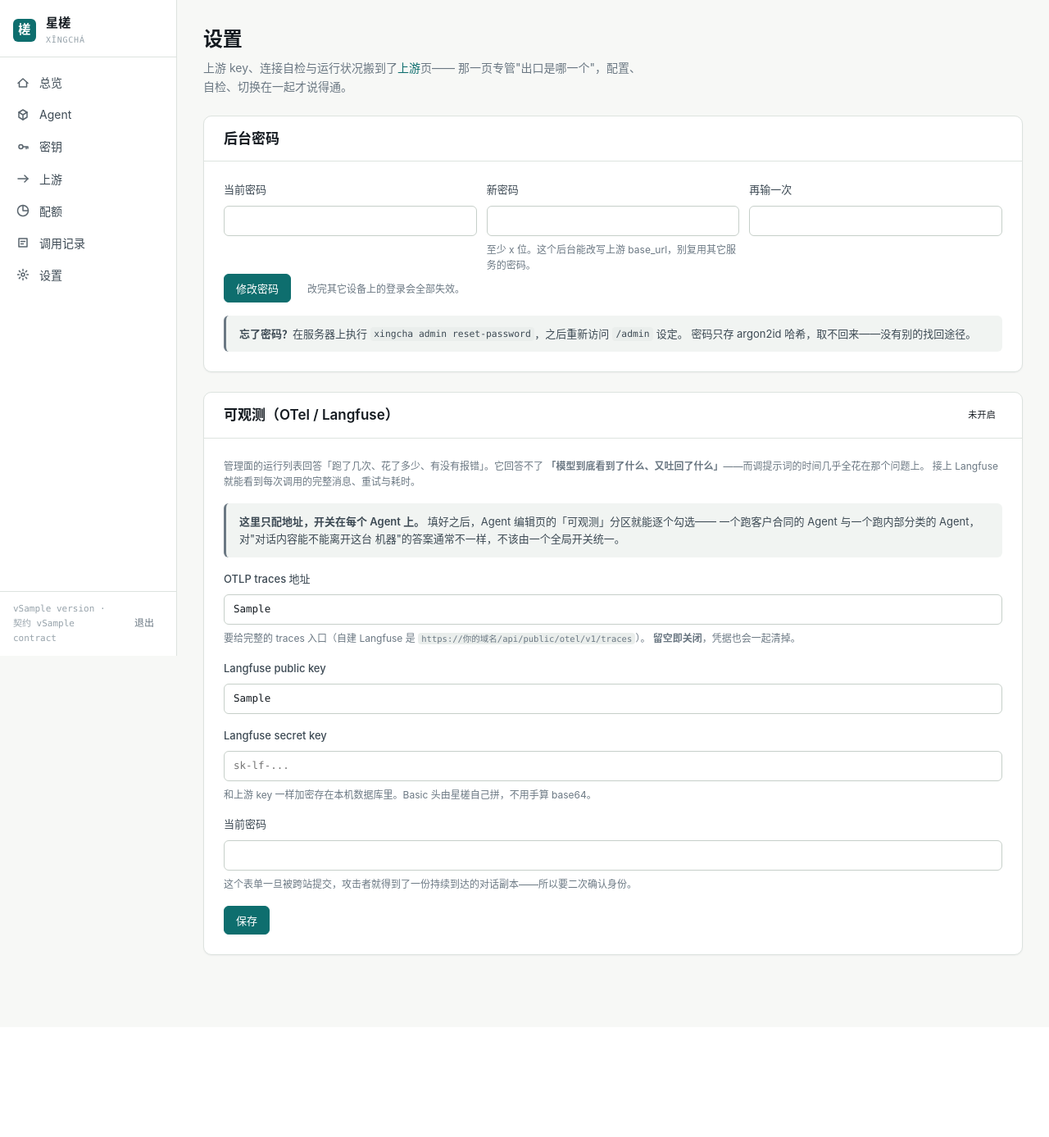
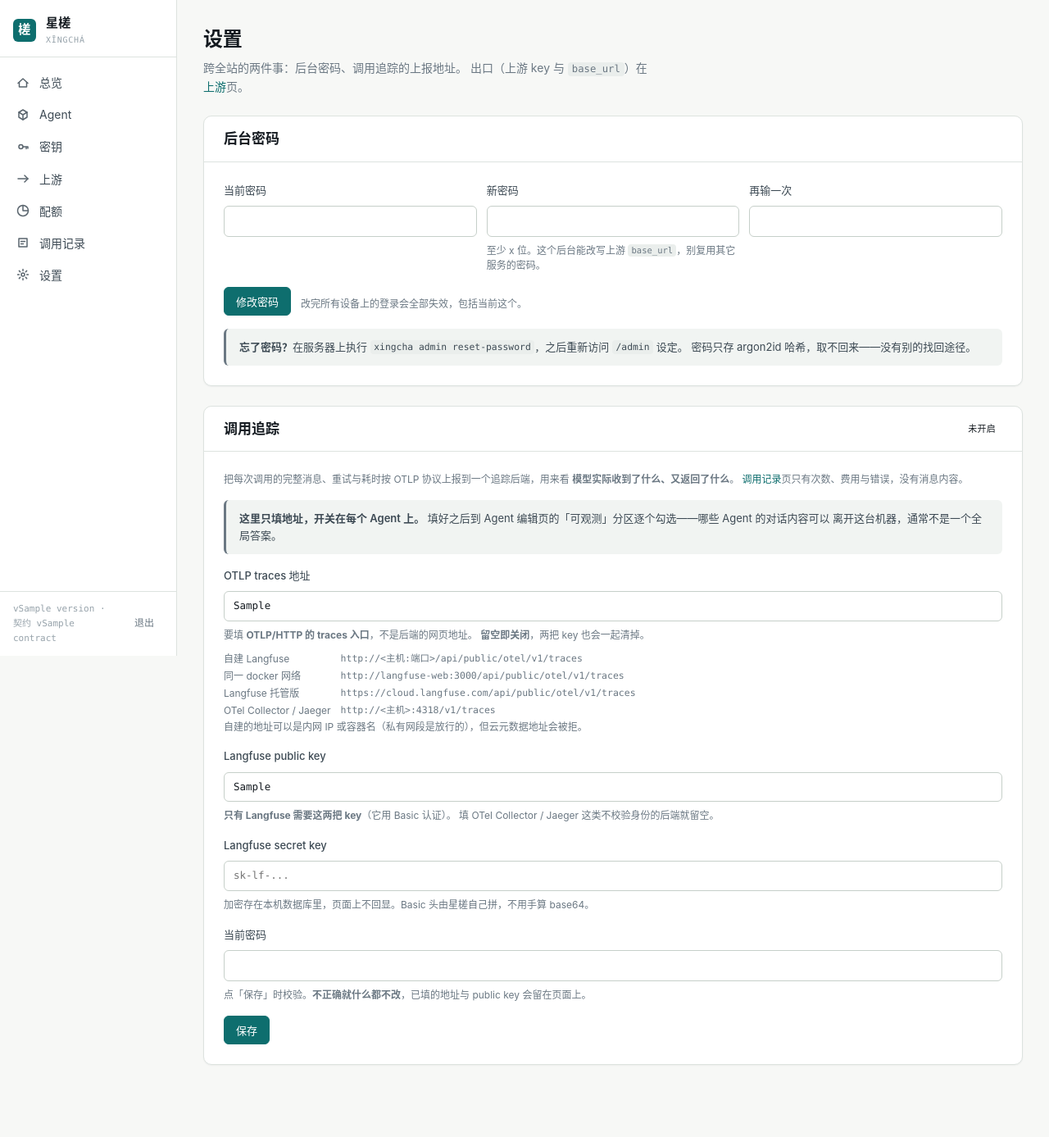
Before and after one commit to yuanqimanong/xingcha, a FastAPI app: template src/xingcha/web/templates/settings.html in a window 1280 px wide. Shown: the whole page at 82% size. Before the commit the page ends 1166 px from the top, so only its background shows below. Run offline with FastAPI, Linux system fonts and the light colour scheme; the template is opened without the code that fills it: most values are stand-ins (such as "Sample title", 1, 10 or a date in 2020).

Commit message:
设置页：文案改成指导填写 · 校验失败就地回显
三处，都来自用户在真实使用中提的问题。

1. **OTLP 地址不知道自部署该怎么填。** 占位符原先只有 cloud.langfuse.com，
   而自部署才是主要场景。现在给出四种可照抄的形态（自建 Langfuse、同一 docker
   网络的容器名、托管版、OTel Collector/Jaeger 的 4318），并说清要填的是
   **OTLP/HTTP 的 traces 入口**而不是后端的网页地址——那正是最容易填错的地方。

   同时把"两把 key 只有 Langfuse 需要"写出来。这与 load_tracing 的实际行为一致
   （`if public_key and secret_key else None`），此前页面没说，于是填 Collector 的
   人不知道可以留空。补了一条测试钉住这个对齐。

2. **"当前密码"什么时候校验说不清。** 它本来就是提交时校验、不对则一个字节不改，
   但页面没写，看起来像某种独立的前置验证。现在字段上直接说"点保存时校验"。

   顺带修掉一个真缺陷：校验失败原先抛 Denied → 跳独立错误页，**用户填的地址与两把
   key 全丢**。而"密码错"正是这个表单最常见的失败。现在失败就地回显这一页，保留
   已填的地址与 public key，**secret key 从不回显**（回显就是把它写进 HTML）。
   改密码表单同理（三个字段全是密码，跳走等于全部重填）。

   三条现有断言从 403 改成 200 —— 安全上等价（都在写库前拒了），断言的实质从
   状态码换成"没改成任何东西 + 原因看得见"。

3. **去掉叙述实现过程的文案。** 设置页曾经用整段话解释"上游 key 为什么搬去了上游
   页"、"运行列表回答不了什么问题"。那些句子对着屏幕的人一个决定都帮不上，而且会
   过期——读到的人无从判断"搬"是昨天还是半年前的事。换成这一页管什么、那一页在
   哪里。新增一条测试拦住这类文案回来。

另外把「修改密码」按钮移到整行下面自己一行：塞进某个字段的控件行时它会落在邻居那条
说明文字的高度上，看起来像属于那个字段的动作。

712 passed · 浏览器 48 passed。

Co-Authored-By: Claude Opus 5 <noreply@anthropic.com>

```diff
--- a/src/xingcha/web/routes.py
+++ b/src/xingcha/web/routes.py
@@ -629,9 +629,21 @@ async def logs_page(request: Request) -> Response:
 # =============================================================================
 
 
-@router.get("/settings")
-async def settings_page(request: Request) -> Response:
-    await require_admin(request)
+async def _settings_ctx(
+    request: Request,
+    *,
+    password_error: str | None = None,
+    trace_error: str | None = None,
+    trace_form: Any = None,
+) -> dict[str, Any]:
+    """设置页的模板上下文。
+
+    抽出来是为了让 POST 失败时能**就地回显**：密码填错的时候直接渲染这一页，
+    保留已经填好的地址与 public key，而不是跳到一个独立的错误页。
+
+    此前是后者，代价很具体：改可观测配置要填地址 + 两把 key + 密码，密码错一次
+    就全部重填一遍。而"密码错"恰恰是这个表单最常见的失败。
+    """
     state = request.app.state.xc
 
     async with state.sessionmaker() as s:
@@ -644,33 +656,43 @@ async def settings_page(request: Request) -> Response:
 
     from ..db import migrate
 
+    return {
+        "masked_key": setting_svc.mask(raw_key) if raw_key else "",
+        "base_url": base_url or C.OPENROUTER_DEFAULT_BASE_URL,
+        "catalog_count": len(state.catalog.all()),
+        "catalog_stale": state.catalog.is_stale,
+        "data_dir": str(state.settings.data_dir.resolve()),
+        "db_revision": migrate.current_revision(state.settings.db_path) or "—",
+        # 回显优先用刚提交的值：失败重渲染时用户不该看到自己刚填的东西被抹掉。
+        # **secret key 例外**——它从不回显，回显就是把它写进 HTML。
+        "trace_endpoint": (trace_form.endpoint if trace_form else None) or trace_endpoint or "",
+        "trace_public_key": (trace_form.public_key if trace_form else None) or trace_pk or "",
+        "trace_has_secret": bool(trace_sk),
+        "trace_on": state.tracing is not None,
+        "trace_include_content": state.settings.trace_include_content,
+        "password_error": password_error,
+        "trace_error": trace_error,
+        "env_managed": ws.env_password_in_effect(
+            "x" if has_db_password else None, state.settings.admin_password
+        ),
+        # 库里已有密码而环境变量也设了：那一项被忽略，必须说出来，
+        # 否则用户改了 .env、重启、发现没变化，而根因看不见。
+        "admin_password_env_ignored": bool(has_db_password and state.settings.admin_password),
+    }
+
+
+async def _render_settings(request: Request, **errors: Any) -> Response:
     csrf = await _ensure_csrf_cookie(request)
-    resp = _render(
-        request,
-        "settings.html",
-        {
-            "csrf": csrf.value,
-            "masked_key": setting_svc.mask(raw_key) if raw_key else "",
-            "base_url": base_url or C.OPENROUTER_DEFAULT_BASE_URL,
-            "catalog_count": len(state.catalog.all()),
-            "catalog_stale": state.catalog.is_stale,
-            "data_dir": str(state.settings.data_dir.resolve()),
-            "db_revision": migrate.current_revision(state.settings.db_path) or "—",
-            "trace_endpoint": trace_endpoint or "",
-            "trace_public_key": trace_pk or "",
-            "trace_has_secret": bool(trace_sk),
-            "trace_on": state.tracing is not None,
-            "trace_include_content": state.settings.trace_include_content,
-            "env_managed": ws.env_password_in_effect(
-                "x" if has_db_password else None, state.settings.admin_password
-            ),
-            # 库里已有密码而环境变量也设了：那一项被忽略，必须说出来，
-            # 否则用户改了 .env、重启、发现没变化，而根因看不见。
-            "admin_password_env_ignored": bool(has_db_password and state.settings.admin_password),
-        },
-    )
+    ctx = await _settings_ctx(request, **errors)
+    resp = _render(request, "settings.html", {"csrf": csrf.value, **ctx})
     csrf.apply(resp)
     return resp
+
+
+@router.get("/settings")
+async def settings_page(request: Request) -> Response:
+    await require_admin(request)
+    return await _render_settings(request)
 
 
 @router.post("/settings/upstream")
@@ -735,10 +757,16 @@ async def change_password(
     await guard_mutation(request, csrf_token)
     state = request.app.state.xc
 
+    # 校验失败一律**就地回显**，不跳独立错误页。这个表单三个字段都是密码，
+    # 跳走之后要全部重填，而"两次不一致"和"当前密码错"都是高频失误。
     if new_password != confirm:
-        raise Denied("两次输入的新密码不一致，未做任何修改。")
+        return await _render_settings(
+            request, password_error="两次输入的新密码不一致，未做任何修改。"
+        )
     if len(new_password) < C.MIN_ADMIN_PASSWORD_LEN:
-        raise Denied(f"新密码至少 {C.MIN_ADMIN_PASSWORD_LEN} 位，未做任何修改。")
+        return await _render_settings(
+            request, password_error=f"新密码至少 {C.MIN_ADMIN_PASSWORD_LEN} 位，未做任何修改。"
+        )
 
     async with state.sessionmaker() as s:
         admin = await ws.get_admin(s)
@@ -747,16 +775,21 @@ async def change_password(
         if ws.env_password_in_effect(admin.password_hash, state.settings.admin_password):
             # 改了也不生效（登录按环境变量校验），所以直接拒绝。
             # 假装成功是最坏的选择：用户以为换了密码，而旧的那个仍然能登。
-            raise Denied(
-                "密码由环境变量 XINGCHA_ADMIN_PASSWORD 托管，在这里改不生效。"
-                "请改 .env 里的那一项并重启服务。"
+            return await _render_settings(
+                request,
+                password_error=(
+                    "密码由环境变量 XINGCHA_ADMIN_PASSWORD 托管，在这里改不生效。"
+                    "请改 .env 里的那一项并重启服务。"
+                ),
             )
         if not ws.verify_admin_password(
             admin.password_hash, current, state.settings.admin_password
         ):
-            raise Denied("当前密码不正确，未做任何修改。")
+            return await _render_settings(request, password_error="当前密码不正确，未做任何修改。")
         if new_password == current:
-            raise Denied("新密码与当前密码相同，未做任何修改。")
+            return await _render_settings(
+                request, password_error="新密码与当前密码相同，未做任何修改。"
+            )
         admin.password_hash = ws.hash_password(new_password)
         await ws.revoke_all(s)
         await s.commit()
@@ -782,15 +815,23 @@ async def update_trace(
     外部地址**。这个表单一旦被跨站提交，攻击者就得到了一份持续到达的对话副本——
     后果与偷走 key 是同一个量级。
 
+    校验**全部在写库之前**：密码不对或地址被拒时，一个字节都不改，并且就地回显
+    这一页（保留已填的地址与 public key），而不是跳到独立的错误页——那样用户要把
+    地址与两把 key 全部重填一遍，而"密码错"正是这个表单最常见的失败。
+
     endpoint 过 SSRF 守卫：它是一个"服务端会主动去打"的地址，和上游地址同类。
     """
     await guard_mutation(request, csrf_token)
     state = request.app.state.xc
+    # 回显用：secret key 不在其中——回显它就是把它写进 HTML。
+    form = SimpleNamespace(endpoint=endpoint.strip(), public_key=public_key.strip())
 
     async with state.sessionmaker() as s:
         admin = await ws.get_admin(s)
         if admin is None or not ws.verify_password(admin.password_hash, password):
-            raise Denied("密码不正确，未做任何修改。")
+            return await _render_settings(
+                request, trace_error="当前密码不正确，未做任何修改。", trace_form=form
+            )
 
         cleaned = endpoint.strip()
         if cleaned:
@@ -801,7 +842,9 @@ async def update_trace(
                 # 链路本地（云元数据端点）仍然拒。
                 checked = check_upstream_url(cleaned, allow_private=True)
             except UnsafeUpstreamURL as e:
-                raise Denied(f"上报地址被拒绝：{e}") from e
+                return await _render_settings(
+                    request, trace_error=f"上报地址被拒绝：{e}", trace_form=form
+                )
             await setting_svc.set_(s, state.keyring, C.SETTING_KEY_TRACE_ENDPOINT, checked.url)
         else:
             # 清空 endpoint 就是关掉 trace。**凭据一起清掉**——留着一份用不上的
--- a/src/xingcha/web/static/style.css
+++ b/src/xingcha/web/static/style.css
@@ -497,6 +497,28 @@ td.mono {
 }
 td.dim {
   color: var(--ink-3);
+}
+
+/* 说明文字里的小对照表：左边一个短标签，右边一个可以照抄的值。
+   不是数据表格——所以没有表头、没有分隔线、也不参与 .table-wrap 的横向滚动，
+   长值靠 overflow-wrap 折行而不是把整页撑宽。 */
+table.mini {
+  width: auto;
+  font-size: 12px;
+  line-height: 1.6;
+}
+table.mini td {
+  padding: 1px var(--s3) 1px 0;
+  border: 0;
+  vertical-align: top;
+}
+table.mini td:first-child {
+  color: var(--ink-3);
+  white-space: nowrap;
+}
+table.mini td.mono {
+  font-size: 11.5px;
+  overflow-wrap: anywhere;
 }
 
 /* 需要被读到、而不只是被看到的提示。放在表单上方，说明"保存之后会发生什么"。 */
--- a/src/xingcha/web/templates/settings.html
+++ b/src/xingcha/web/templates/settings.html
@@ -4,10 +4,8 @@
 <div class="page-head">
   <div>
     <h1>设置</h1>
-    <p>
-      上游 key、连接自检与运行状况搬到了<a href="/admin/upstreams">上游</a>页——
-      那一页专管"出口是哪一个"，配置、自检、切换在一起才说得通。
-    </p>
+    <p>跨全站的两件事：后台密码、调用追踪的上报地址。
+      出口（上游 key 与 <code>base_url</code>）在<a href="/admin/upstreams">上游</a>页。</p>
   </div>
 </div>
 
@@ -35,6 +33,9 @@
       要改用它，先在服务器上跑 <code>xingcha admin reset-password</code>。
     </div>
     {% endif %}
+    {% if password_error %}
+    <div class="alert danger mb4"><div>{{ password_error }}</div></div>
+    {% endif %}
     <form method="post" action="/admin/settings/password">
       <input type="hidden" name="csrf_token" value="{{ csrf }}">
       <div class="form-row">
@@ -46,7 +47,7 @@
           <label for="new_password">新密码</label>
           <input id="new_password" name="new_password" type="password" autocomplete="new-password"
                  minlength="{{ min_password_len }}" required>
-          <div class="hint">至少 {{ min_password_len }} 位。这个后台能改写上游 base_url，别复用其它服务的密码。</div>
+          <div class="hint">至少 {{ min_password_len }} 位。这个后台能改写上游 <code>base_url</code>，别复用其它服务的密码。</div>
         </div>
         <div class="field">
           <label for="confirm_password">再输一次</label>
@@ -54,8 +55,13 @@
                  minlength="{{ min_password_len }}" required>
         </div>
       </div>
-      <button class="btn primary" type="submit">修改密码</button>
-      <span class="hint" style="margin-left:var(--s4)">改完其它设备上的登录会全部失效。</span>
+      {# 按钮**放在整行下面自己一行**，不塞进某个字段的控件行。
+         塞进去的话它会落在邻居那条说明文字的高度上，看起来像是属于那个字段的动作。
+         这一行有三个字段、且都是密码，"提交整份表单"本来就该是独立的一步。 #}
+      <div class="row mt4">
+        <button class="btn primary" type="submit">修改密码</button>
+        <span class="hint">改完所有设备上的登录会全部失效，包括当前这个。</span>
+      </div>
     </form>
     {% endif %}
     <div class="notice mt4">
@@ -68,54 +74,71 @@
 
 <div class="card mb5">
   <div class="card-head">
-    <h2>可观测（OTel / Langfuse）</h2>
+    <h2>调用追踪</h2>
     {% if trace_on %}<span class="badge ok">已开启</span>{% else %}<span class="badge">未开启</span>{% endif %}
   </div>
   <div class="card-body">
     <p class="muted small mb4">
-      管理面的运行列表回答「跑了几次、花了多少、有没有报错」。它回答不了
-      <strong>「模型到底看到了什么、又吐回了什么」</strong>——而调提示词的时间几乎全花在那个问题上。
-      接上 Langfuse 就能看到每次调用的完整消息、重试与耗时。
+      把每次调用的完整消息、重试与耗时按 OTLP 协议上报到一个追踪后端，用来看
+      <strong>模型实际收到了什么、又返回了什么</strong>。
+      <a href="/admin/logs">调用记录</a>页只有次数、费用与错误，没有消息内容。
     </p>
     <div class="notice mb4">
-      <strong>这里只配地址，开关在每个 Agent 上。</strong>
-      填好之后，Agent 编辑页的「可观测」分区就能逐个勾选——
-      一个跑客户合同的 Agent 与一个跑内部分类的 Agent，对"对话内容能不能离开这台
-      机器"的答案通常不一样，不该由一个全局开关统一。
+      <strong>这里只填地址，开关在每个 Agent 上。</strong>
+      填好之后到 Agent 编辑页的「可观测」分区逐个勾选——哪些 Agent 的对话内容可以
+      离开这台机器，通常不是一个全局答案。
     </div>
     {% if trace_include_content %}
     <div class="notice warn mb4">
-      <strong>开启后，提示词与模型输出会被发送到下面这个地址。</strong>
-      自建 Langfuse 关起门来看没问题；指向别人家的托管服务，就等于把对话内容交出去了。
-      不想带内容可以设 <code>XINGCHA_TRACE_INCLUDE_CONTENT=0</code>，但那样最主要的用处也就没了。
+      <strong>提示词与模型输出会被发送到下面这个地址。</strong>
+      不想带内容就设 <code>XINGCHA_TRACE_INCLUDE_CONTENT=0</code> 并重启，
+      那样只上报耗时与 token 数。
     </div>
+    {% endif %}
+    {% if trace_error %}
+    <div class="alert danger mb4"><div>{{ trace_error }}</div></div>
     {% endif %}
     <form method="post" action="/admin/settings/trace">
       <input type="hidden" name="csrf_token" value="{{ csrf }}">
       <div class="field">
         <label for="trace_endpoint">OTLP traces 地址</label>
         <input id="trace_endpoint" name="endpoint" type="text" class="mono" value="{{ trace_endpoint }}"
-               placeholder="https://cloud.langfuse.com/api/public/otel/v1/traces">
+               placeholder="http://192.168.1.10:3000/api/public/otel/v1/traces">
         <div class="hint">
-          要给完整的 traces 入口（自建 Langfuse 是 <code>https://你的域名/api/public/otel/v1/traces</code>）。
-          <strong>留空即关闭</strong>，凭据也会一起清掉。
+          要填 <strong>OTLP/HTTP 的 traces 入口</strong>，不是后端的网页地址。
+          <strong>留空即关闭</strong>，两把 key 也会一起清掉。
+        </div>
+        <div class="hint mt2">
+          <table class="mini">
+            <tr><td>自建 Langfuse</td><td class="mono">http://&lt;主机:端口&gt;/api/public/otel/v1/traces</td></tr>
+            <tr><td>同一 docker 网络</td><td class="mono">http://langfuse-web:3000/api/public/otel/v1/traces</td></tr>
+            <tr><td>Langfuse 托管版</td><td class="mono">https://cloud.langfuse.com/api/public/otel/v1/traces</td></tr>
+            <tr><td>OTel Collector / Jaeger</td><td class="mono">http://&lt;主机&gt;:4318/v1/traces</td></tr>
+          </table>
+          自建的地址可以是内网 IP 或容器名（私有网段是放行的），但云元数据地址会被拒。
         </div>
       </div>
       <div class="field">
         <label for="trace_public_key">Langfuse public key</label>
         <input id="trace_public_key" name="public_key" type="text" class="mono" autocomplete="off"
                value="{{ trace_public_key }}" placeholder="pk-lf-...">
+        <div class="hint">
+          <strong>只有 Langfuse 需要这两把 key</strong>（它用 Basic 认证）。
+          填 OTel Collector / Jaeger 这类不校验身份的后端就留空。
+        </div>
       </div>
       <div class="field">
         <label for="trace_secret_key">Langfuse secret key</label>
         <input id="trace_secret_key" name="secret_key" type="password" class="mono" autocomplete="off"
                placeholder="{% if trace_has_secret %}已保存，留空表示不修改{% else %}sk-lf-...{% endif %}">
-        <div class="hint">和上游 key 一样加密存在本机数据库里。Basic 头由星槎自己拼，不用手算 base64。</div>
+        <div class="hint">加密存在本机数据库里，页面上不回显。Basic 头由星槎自己拼，不用手算 base64。</div>
       </div>
       <div class="field">
         <label for="trace_password">当前密码</label>
         <input id="trace_password" name="password" type="password" autocomplete="current-password" required>
-        <div class="hint">这个表单一旦被跨站提交，攻击者就得到了一份持续到达的对话副本——所以要二次确认身份。</div>
+        <div class="hint">
+          点「保存」时校验。<strong>不正确就什么都不改</strong>，已填的地址与 public key 会留在页面上。
+        </div>
       </div>
       <button class="btn primary" type="submit">保存</button>
     </form>
```
Also changed, not shown: tests/test_admin.py (+128 -3 lines), tests/test_admin_password.py (+3 -1 lines).
